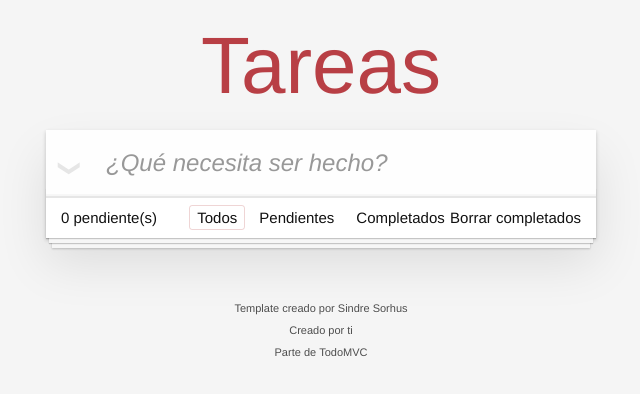
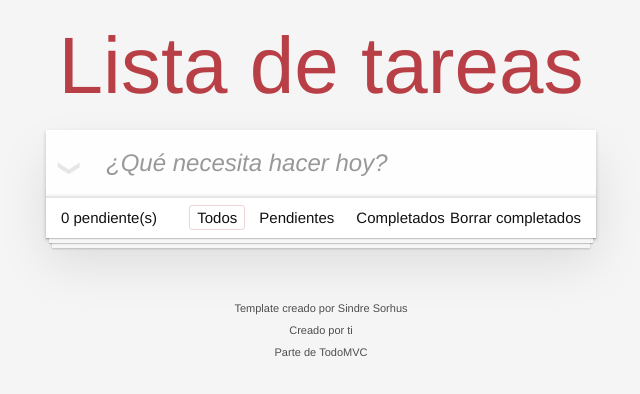
Before and after one commit to LeonardoMV94/todo-js-webpack, a website built with webpack: page docs/index.html in a window 1280 px wide. Shown: the whole page, without its empty margins (319-959 px from the left). Built offline with nearby package versions, Linux system fonts and the light colour scheme.

Commit message:
readme correccion

```diff
--- a/docs/index.html
+++ b/docs/index.html
@@ -1 +1 @@
-<!doctype html><html lang="es"><head><meta charset="utf-8"><meta name="viewport" content="width=device-width,initial-scale=1"><title>Template • TodoMVC</title><script defer="defer" src="main.5e40dee01fd75d8dca80.js"></script><link href="main.a06b27587f8b294cf8cb.css" rel="stylesheet"></head><body><section class="todoapp"><header class="header"><h1>Tareas</h1><input class="new-todo" placeholder="¿Qué necesita ser hecho?" autofocus></header><section class="main"><input id="toggle-all" class="toggle-all" type="checkbox"> <label for="toggle-all">Mark all as complete</label><ul class="todo-list"></ul></section><footer class="footer"><span class="todo-count"><strong>0</strong> pendiente(s)</span><ul class="filters"><li><a class="selected filtro" href="#/">Todos</a></li><li><a class="filtro" href="#/active">Pendientes</a></li><li><a class="filtro" href="#/completed">Completados</a></li></ul><button class="clear-completed">Borrar completados</button></footer></section><footer class="info"><p>Template creado por <a href="http://sindresorhus.com">Sindre Sorhus</a></p><p>Creado por <a href="http://todomvc.com">ti</a></p><p>Parte de <a href="http://todomvc.com">TodoMVC</a></p></footer></body></html>
+<!doctype html><html lang="es"><head><meta charset="utf-8"><meta name="viewport" content="width=device-width,initial-scale=1"><title>To-Do</title><script defer="defer" src="main.5e40dee01fd75d8dca80.js"></script><link href="main.61e9592305ae9dce0803.css" rel="stylesheet"></head><body><section class="todoapp"><header class="header"><h1>Lista de tareas</h1><input class="new-todo" placeholder="¿Qué necesita hacer hoy?" autofocus></header><section class="main"><input id="toggle-all" class="toggle-all" type="checkbox"> <label for="toggle-all">Mark all as complete</label><ul class="todo-list"></ul></section><footer class="footer"><span class="todo-count"><strong>0</strong> pendiente(s)</span><ul class="filters"><li><a class="selected filtro" href="#/">Todos</a></li><li><a class="filtro" href="#/active">Pendientes</a></li><li><a class="filtro" href="#/completed">Completados</a></li></ul><button class="clear-completed">Borrar completados</button></footer></section><footer class="info"><p>Template creado por <a href="http://sindresorhus.com">Sindre Sorhus</a></p><p>Creado por <a href="http://todomvc.com">ti</a></p><p>Parte de <a href="http://todomvc.com">TodoMVC</a></p></footer></body></html>
```
Also changed, not shown: 2 other files.
